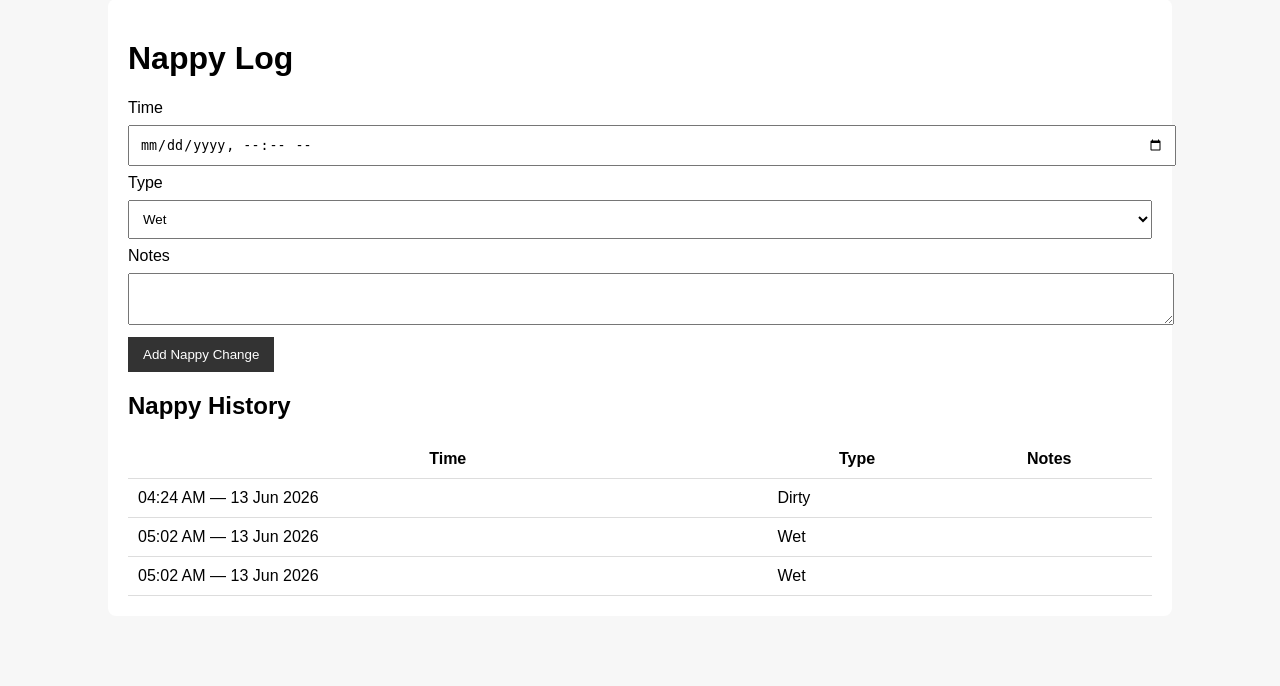
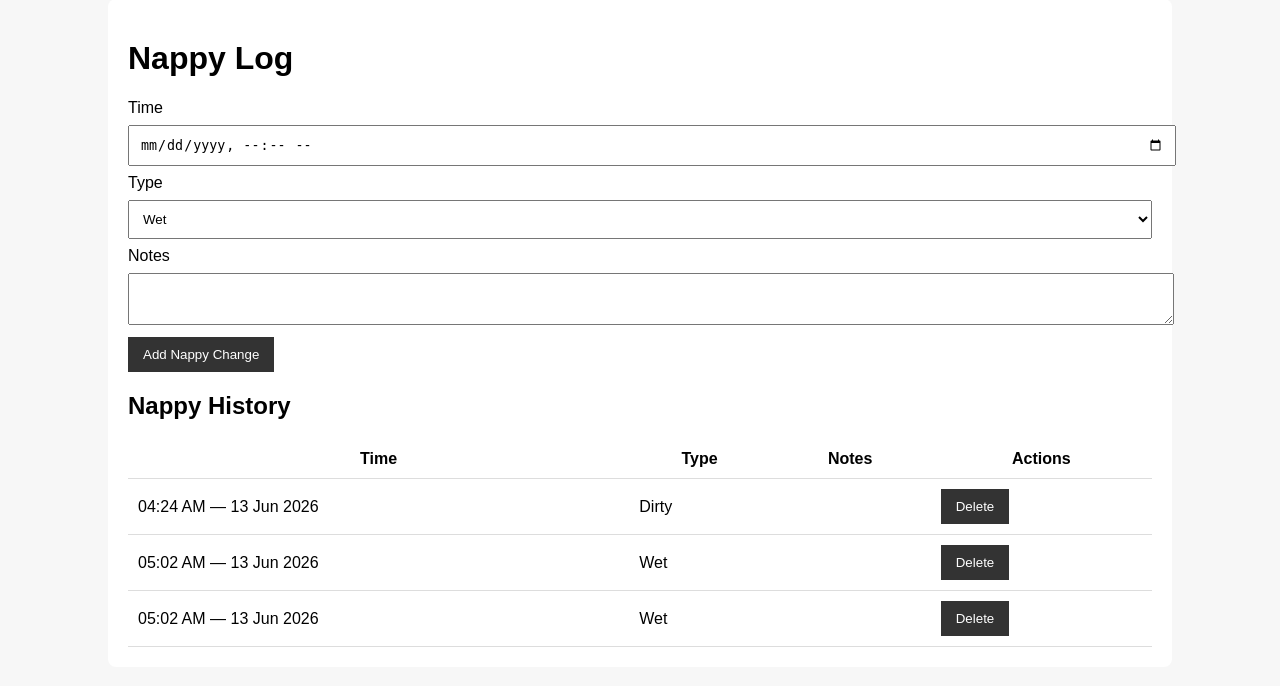
Before and after one commit to ricanapx/flask-webapp, a Flask app: page /nappy in a window 1280 px wide. Shown: the part 59-745 px from the top of the page. Run offline with Flask 3, Linux system fonts and the light colour scheme; a user stored in the database is signed in; data comes from the database, SQL or seed files in the repository.

Commit message:
- Added delete routes in my backend to allow users to delete entries.
- Added the action to enable deleting in the html.

```diff
--- a/app.py
+++ b/app.py
@@ -279,6 +279,16 @@ def feeding():
 
     return render_template('feeding.html', logs=logs)
 
+# DELETE FROM FEEDING
+@app.route('/feeding/delete/<int:id>', methods=['POST'])
+@login_required
+def delete_feeding(id):
+    conn = get_db_connection()
+    conn.execute("DELETE FROM feeding WHERE id = ? AND user_id = ?", (id, session['user_id']))
+    conn.commit()
+    conn.close()
+    return redirect(url_for('feeding'))
+
 # SLEEP ROUTE
 @app.route('/sleep', methods=['GET', 'POST'])
 @login_required
@@ -344,6 +354,16 @@ def sleep():
                             max_date=max_date
                             )
 
+# DELETE FROM SLEEP
+@app.route('/sleep/delete/<int:id>', methods=['POST'])
+@login_required
+def delete_sleep(id):
+    conn = get_db_connection()
+    conn.execute("DELETE FROM sleep WHERE id = ? AND user_id = ?", (id, session['user_id']))
+    conn.commit()
+    conn.close()
+    return redirect(url_for('sleep'))
+
 # NAPPY ROUTE
 @app.route('/nappy', methods=['GET', 'POST'])
 @login_required
@@ -366,6 +386,16 @@ def nappy():
     conn.close()
 
     return render_template('nappy.html', logs=logs)
+
+# DELETE FROM NAPPY
+@app.route('/nappy/delete/<int:id>', methods=['POST'])
+@login_required
+def delete_nappy(id):
+    conn = get_db_connection()
+    conn.execute("DELETE FROM nappy WHERE id = ? AND user_id = ?", (id, session['user_id']))
+    conn.commit()
+    conn.close()
+    return redirect(url_for('nappy'))
 
 # Admin Route
 @app.route('/admin')
--- a/templates/nappy.html
+++ b/templates/nappy.html
@@ -24,12 +24,18 @@
         <th>Time</th>
         <th>Type</th>
         <th>Notes</th>
+        <th>Actions</th>
     </tr>
     {% for log in logs %}
     <tr>
         <td>{{ log.time | format_time }}</td>
         <td>{{ log.nappy_type }}</td>
         <td>{{ log.notes }}</td>
+        <td>
+            <form action="{{ url_for('delete_nappy', id=log['id']) }}" method="post" style="display:inline;">
+                <button class="btn btn-danger btn-sm">Delete</button>
+            </form>
+        </td>
     </tr>
     {% endfor %}
 </table>
```
